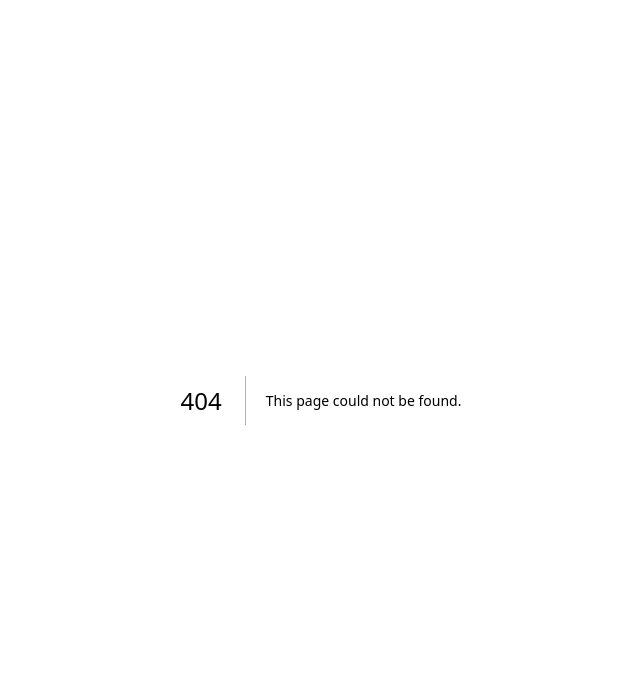
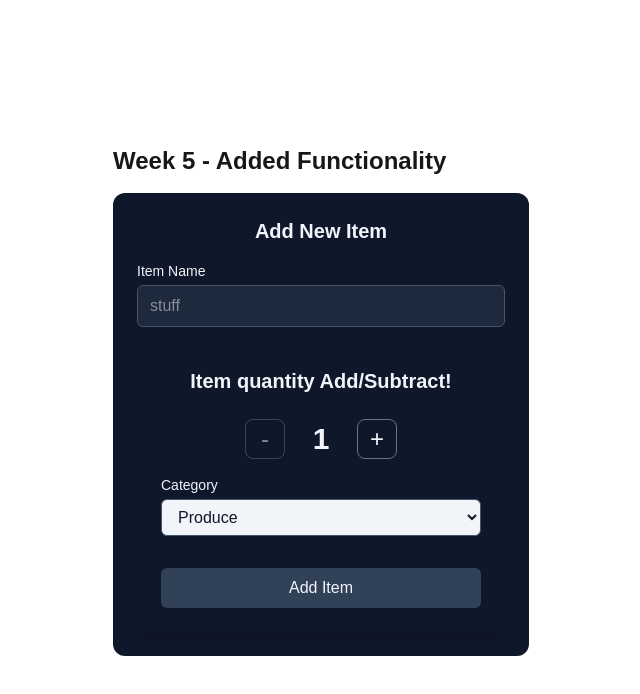
Before and after one commit to GregS87/cprg306-assignments, a Next.js app: page /week-5 in a window 1280 px wide. Before the commit this address had no page. Shown: the top 694 px of the page, without its empty margins (319-959 px from the left). Built offline with nearby package versions, Linux system fonts and the light colour scheme.

Commit message:
completed week 5 requirements
Create the folder /app/week-5 and copy files page.js and new-item.js from the /app/week-4 folder to the new folder.
Initialize State Variables
useState
Created a Form Submission Handler
Render new Component

```diff
--- a/app/page.js
+++ b/app/page.js
@@ -18,6 +18,10 @@ export default function Home(){
           <Link href="./week-4">Week 4 Assignment</Link>
         </li>
       </ul>
+
+      <li>
+        <Link href="./week-5">Week 5 Assignment</Link>
+      </li>
     </main>
   );
 }
--- /dev/null
+++ b/app/week-5/new-item.js
@@ -0,0 +1,139 @@
+"use client";
+
+import { useState } from "react";
+
+export default function NewItem() {
+  const [name, setName] = useState("");
+  const [quantity, setQuantity] = useState(1);
+  const [category, setCategory] = useState("produce");
+
+  const increment = () => {
+    setQuantity((prevQuantity) =>
+      prevQuantity >= 20 ? prevQuantity : prevQuantity + 1
+    );
+  };
+
+  const decrement = () => {
+    setQuantity((prevQuantity) =>
+      prevQuantity <= 1 ? prevQuantity : prevQuantity - 1
+    );
+  };
+
+  const handleSubmit = (event) => {
+    event.preventDefault();
+
+    const item = { name, quantity, category };
+
+    console.log("New Item:", item);
+
+    alert(
+      "New Item:\n" +
+        `Name: ${name}\n` +
+        `Quantity: ${quantity}\n` +
+        `Category: ${category}`
+    );
+
+    setName("");
+    setQuantity(1);
+    setCategory("produce");
+  };
+
+  return (
+    <form
+      onSubmit={handleSubmit}
+      className="bg-slate-900 text-slate-100 rounded-xl p-6 flex flex-col items-center gap-4"
+    >
+      <h2 className="text-xl font-bold">Add New Item</h2>
+
+      {/* Name Input */}
+      <div className="w-full flex flex-col gap-1">
+        <label htmlFor="name" className="text-sm font-medium">
+          Item Name
+        </label>
+
+        <input
+          id="name"
+          type="text"
+          required
+          placeholder="stuff"
+          value={name}
+          onChange={(event) => setName(event.target.value)}
+          className="w-full rounded-md border border-slate-600 bg-slate-800 px-3 py-2
+                     focus:outline-none focus:ring-2 focus:ring-slate-500"
+        />
+      </div>
+
+      {/* Quantity + Category card */}
+      <div className="w-full shadow-lg p-6 rounded-xl flex flex-col items-center gap-4">
+        <h2 className="text-xl font-bold">Item quantity Add/Subtract!</h2>
+
+        <div className="flex items-center gap-4 mt-2">
+          <button
+            type="button"
+            onClick={decrement}
+            disabled={quantity === 1}
+            className="w-10 h-10 rounded-lg border border-slate-500 text-2xl leading-none
+                       flex items-center justify-center
+                       disabled:opacity-50 disabled:cursor-not-allowed
+                       hover:bg-slate-800 transition"
+          >
+            -
+          </button>
+
+          <span className="text-3xl font-bold tabular-nums w-10 text-center">
+            {quantity}
+          </span>
+
+          <button
+            type="button"
+            onClick={increment}
+            disabled={quantity === 20}
+            className="w-10 h-10 rounded-lg border border-slate-500 text-2xl leading-none
+                       flex items-center justify-center
+                       disabled:opacity-40 disabled:cursor-not-allowed
+                       hover:bg-slate-800 transition"
+          >
+            +
+          </button>
+        </div>
+
+        {/* Category Input */}
+        <div className="w-full flex flex-col gap-1">
+          <label htmlFor="category" className="text-sm font-medium">
+            Category
+          </label>
+          <select
+            id="category"
+            value={category}
+            onChange={(event) => setCategory(event.target.value)}
+            className="w-full rounded-md border border-slate-600
+                       bg-slate-100 text-slate-900
+                       px-3 py-2"
+          >
+            <option value="produce">Produce</option>
+            <option value="dairy">Dairy</option>
+            <option value="bakery">Bakery</option>
+            <option value="meat">Meat</option>
+            <option value="frozen-foods">Frozen Foods</option>
+            <option value="canned-goods">Canned Goods</option>
+            <option value="dry-goods">Dry Goods</option>
+            <option value="beverages">Beverages</option>
+            <option value="snacks">Snacks</option>
+            <option value="household">Household</option>
+            <option value="other">Other</option>
+          </select>
+        </div>
+
+        {/* Submit Button */}
+        <button
+          type="submit"
+          className="mt-4 w-full bg-slate-700 hover:bg-slate-600
+                     text-slate-100 font-medium py-2 px-4 rounded-md
+                     transition"
+        >
+          Add Item
+        </button>
+      </div>
+    </form>
+  );
+}
--- /dev/null
+++ b/app/week-5/page.js
@@ -0,0 +1,14 @@
+import NewItem from "./new-item";
+
+export default function Page() {
+    return (
+        <main className="min-h-screen flex items-center justify-center">
+            <div className="p-4 w-full max-w-md">
+                <h1 className="text-2xl font-bold mb-4">Week 5 - Added Functionality</h1>
+
+                {/* NewItem Component */}
+                <NewItem />
+            </div>
+        </main>
+    );
+}
```
